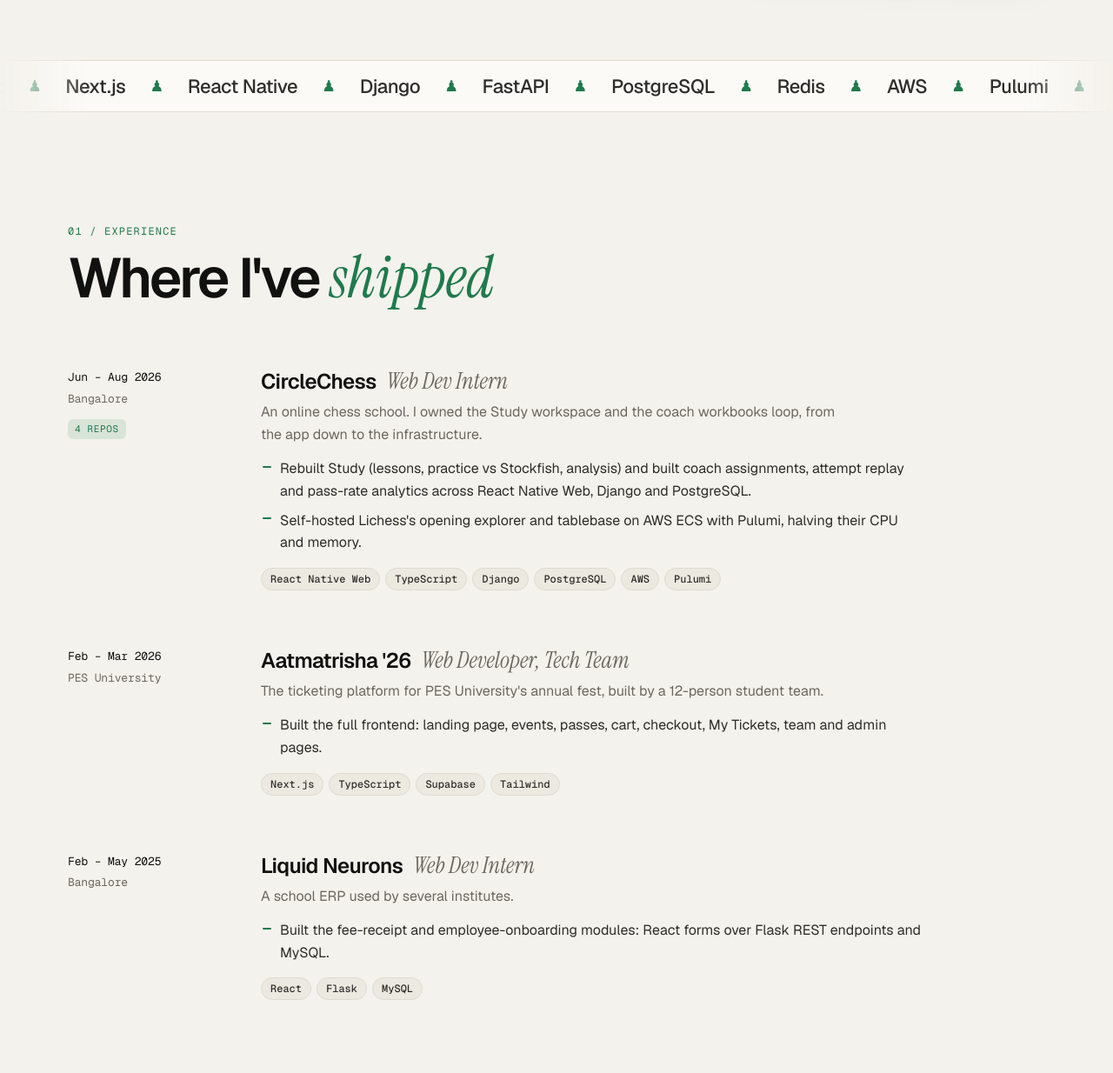
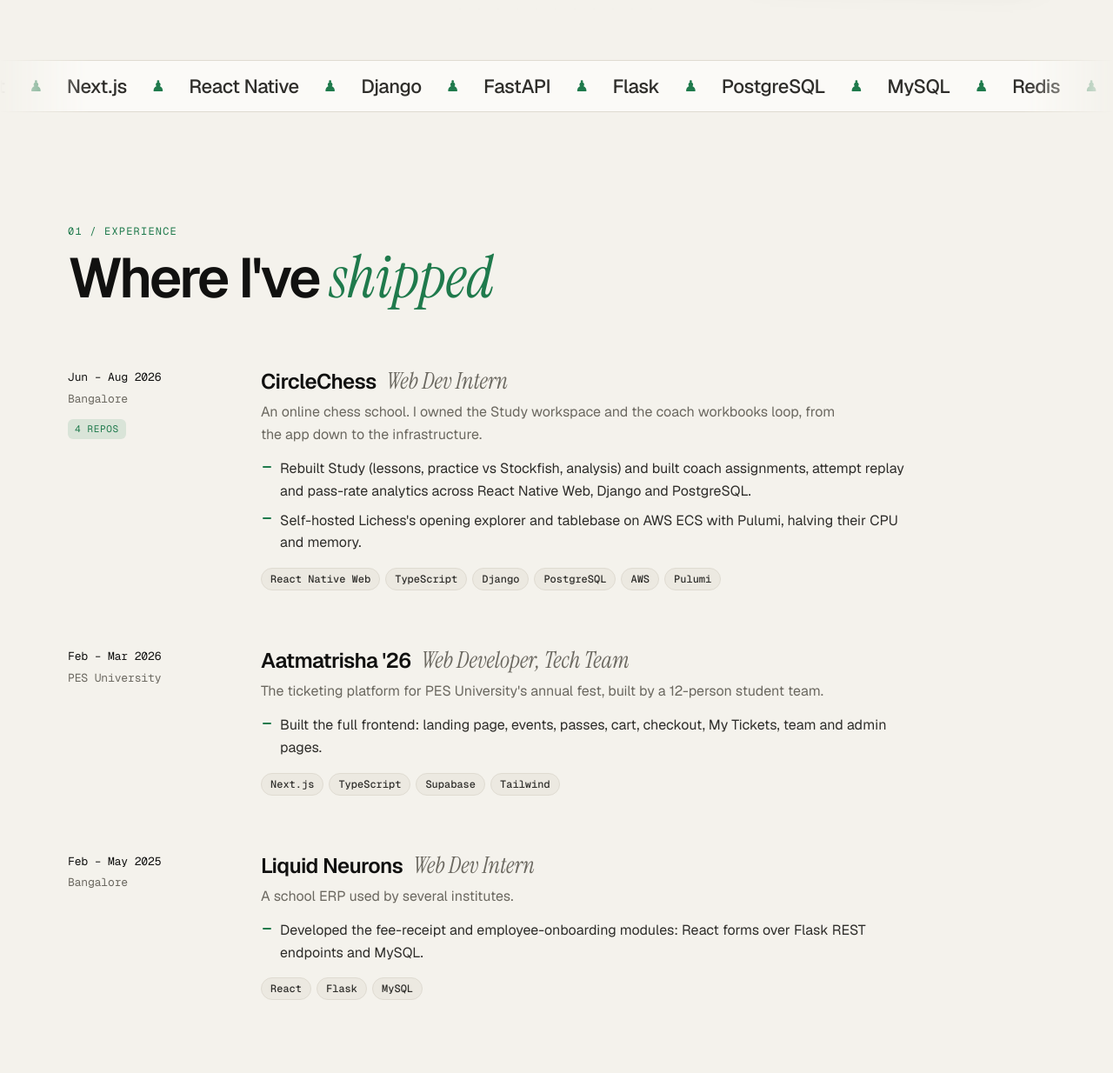
Before and after one commit to ASHWINANAND19/ASHWINANAND19.github.io, a plain HTML site: page index.html in a window 1280 px wide. Shown: the part 826-2060 px from the top of the page at 87% size. Drawn offline with nearby package versions, Linux system fonts and the light colour scheme.

Commit message:
Sync with the final resume: new PDF, trimmed skills and stack ticker

```diff
--- a/index.html
+++ b/index.html
@@ -131,10 +131,10 @@
     <div class="marquee" aria-label="Tech I use">
       <div class="marquee__track">
         <ul class="marquee__list">
-          <li>Python</li><li>TypeScript</li><li>React</li><li>Next.js</li><li>React Native</li><li>Django</li><li>FastAPI</li><li>PostgreSQL</li><li>Redis</li><li>AWS</li><li>Pulumi</li><li>Docker</li><li>Kubernetes</li><li>PyTorch</li><li>RAG</li><li>C</li>
+          <li>Python</li><li>TypeScript</li><li>React</li><li>Next.js</li><li>React Native</li><li>Django</li><li>FastAPI</li><li>Flask</li><li>PostgreSQL</li><li>MySQL</li><li>Redis</li><li>AWS</li><li>Docker</li><li>WebSockets</li><li>SQL</li><li>C</li>
         </ul>
         <ul class="marquee__list" aria-hidden="true">
-          <li>Python</li><li>TypeScript</li><li>React</li><li>Next.js</li><li>React Native</li><li>Django</li><li>FastAPI</li><li>PostgreSQL</li><li>Redis</li><li>AWS</li><li>Pulumi</li><li>Docker</li><li>Kubernetes</li><li>PyTorch</li><li>RAG</li><li>C</li>
+          <li>Python</li><li>TypeScript</li><li>React</li><li>Next.js</li><li>React Native</li><li>Django</li><li>FastAPI</li><li>Flask</li><li>PostgreSQL</li><li>MySQL</li><li>Redis</li><li>AWS</li><li>Docker</li><li>WebSockets</li><li>SQL</li><li>C</li>
         </ul>
       </div>
     </div>
@@ -188,7 +188,7 @@
             <h3>Liquid Neurons <span class="job__role">Web Dev Intern</span></h3>
             <p class="job__lede">A school ERP used by several institutes.</p>
             <ul class="ticks">
-              <li>Built the fee-receipt and employee-onboarding modules: React forms over Flask REST endpoints and MySQL.</li>
+              <li>Developed the fee-receipt and employee-onboarding modules: React forms over Flask REST endpoints and MySQL.</li>
             </ul>
             <ul class="chips"><li>React</li><li>Flask</li><li>MySQL</li></ul>
           </div>
@@ -335,10 +335,9 @@
       </header>
       <div class="toolkit">
         <dl class="skills reveal">
-          <div><dt class="mono">Languages</dt><dd><ul class="chips"><li>Python</li><li>TypeScript</li><li>JavaScript</li><li>SQL</li><li>C</li><li>Java</li></ul></dd></div>
+          <div><dt class="mono">Languages</dt><dd><ul class="chips"><li>Python</li><li>SQL</li><li>TypeScript</li><li>JavaScript</li><li>C</li></ul></dd></div>
           <div><dt class="mono">Web &amp; backend</dt><dd><ul class="chips"><li>React</li><li>React Native</li><li>Next.js</li><li>Tailwind</li><li>Django</li><li>FastAPI</li><li>Flask</li><li>Node.js</li><li>REST</li><li>WebSockets</li></ul></dd></div>
-          <div><dt class="mono">Data &amp; cloud</dt><dd><ul class="chips"><li>PostgreSQL</li><li>MySQL</li><li>MongoDB</li><li>Redis</li><li>Prisma</li><li>AWS</li><li>Pulumi</li><li>Docker</li><li>Kubernetes</li><li>GitHub Actions</li></ul></dd></div>
-          <div><dt class="mono">AI &amp; testing</dt><dd><ul class="chips"><li>PyTorch</li><li>scikit-learn</li><li>XGBoost</li><li>RAG</li><li>LLM APIs</li><li>Vitest</li><li>Jest</li><li>pytest</li></ul></dd></div>
+          <div><dt class="mono">Data &amp; cloud</dt><dd><ul class="chips"><li>PostgreSQL</li><li>MySQL</li><li>Redis</li><li>AWS (ECS, S3)</li><li>Docker</li><li>Git</li></ul></dd></div>
         </dl>
         <aside class="edu reveal" aria-label="Education">
           <p class="mono edu__kicker">Education</p>
```
Also changed, not shown: 1 other file.
